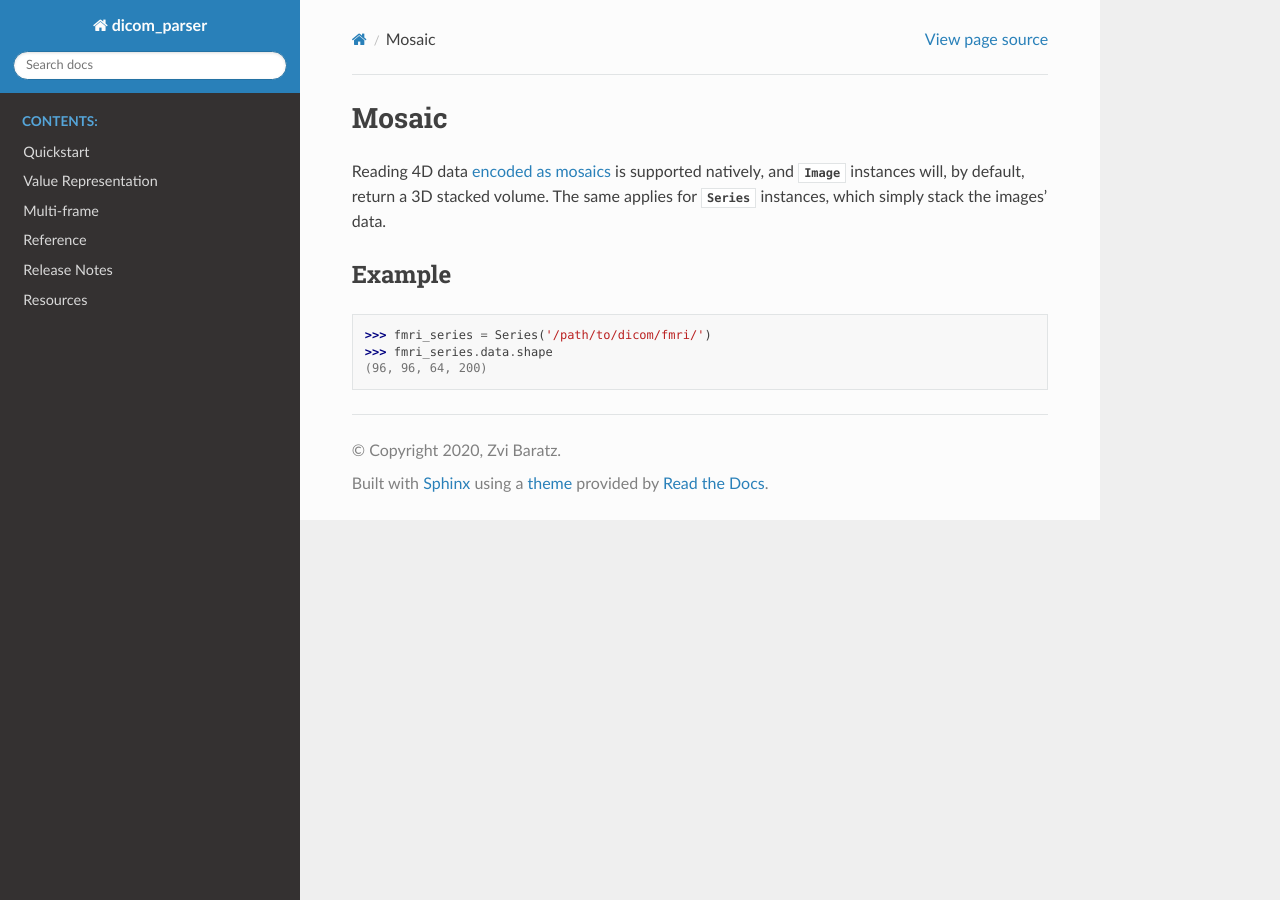
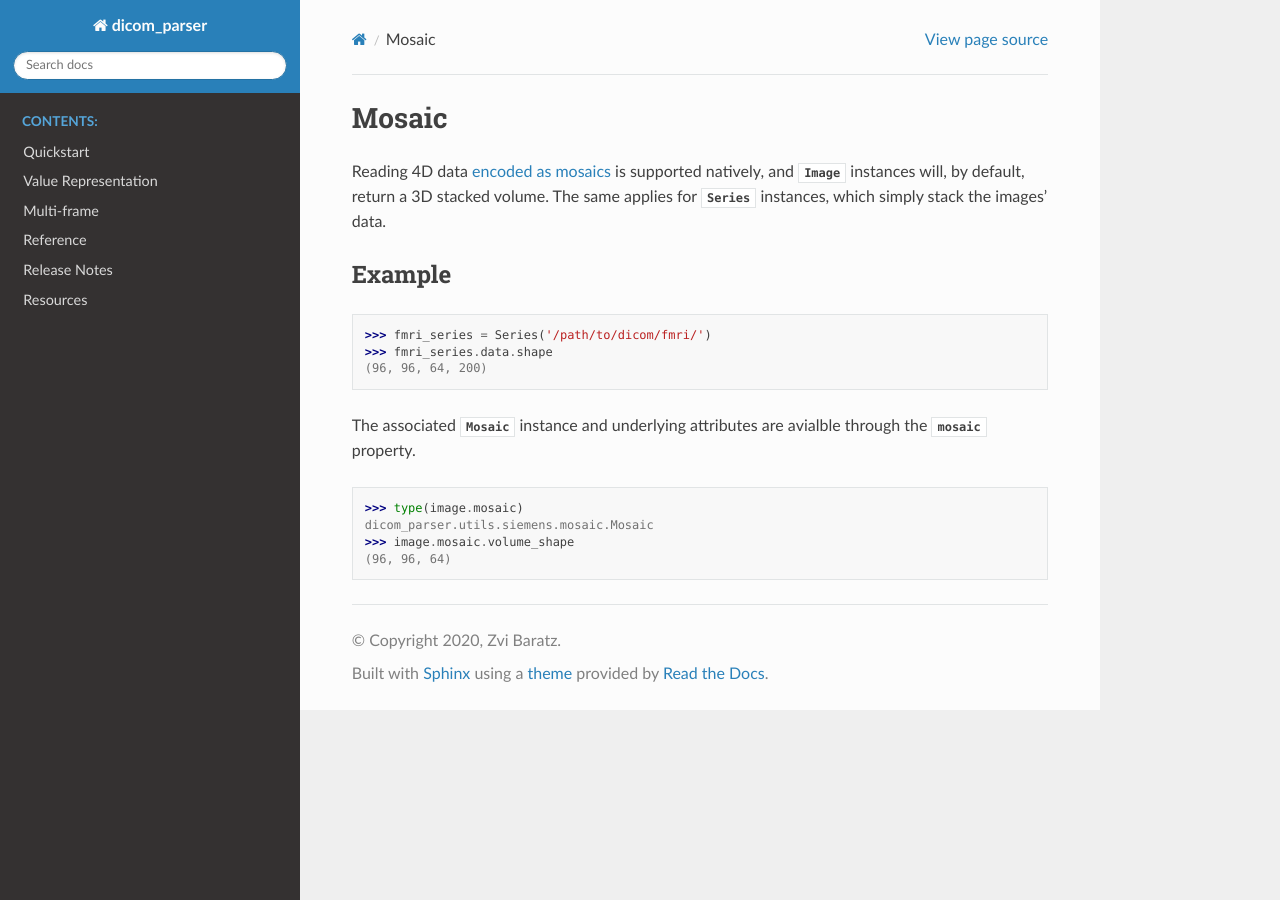
Before and after one commit to open-dicom/dicom_parser, a Sphinx documentation site: the page built from docs/siemens/mosaic.rst, in a window 1280 px wide. Built offline with Sphinx 7.4.7 and the Read the Docs theme 2.0.0, drawn with Linux system fonts in a browser that asks for light colours; pages that are not in the unit, such as notebooks, are missing from menus.

```diff
--- a/docs/modules/dicom_parser.utils.rst
+++ b/docs/modules/dicom_parser.utils.rst
@@ -17,6 +17,7 @@
    :maxdepth: 1
 
    dicom_parser.utils.code_strings
+   dicom_parser.utils.multi_frame
    dicom_parser.utils.sequence_detector
    dicom_parser.utils.siemens
 
--- a/docs/multi_frame.rst
+++ b/docs/multi_frame.rst
@@ -22,7 +22,7 @@
 
     >>> type(image.multi_frame)
     dicom_parser.utils.multi_frame.multi_frame.MultiFrame
-    >>> i.multi_frame.image_orientation_patient
+    >>> image.multi_frame.image_orientation_patient
     array([[ 1.,  0.],
            [ 0.,  0.],
            [ 0., -1.]])
--- a/docs/siemens/mosaic.rst
+++ b/docs/siemens/mosaic.rst
@@ -17,5 +17,16 @@
     >>> fmri_series.data.shape
     (96, 96, 64, 200)
 
+The associated :class:`~dicom_parser.utils.siemens.mosaic.Mosaic` instance and
+underlying attributes are avialble through the
+:attr:`~dicom_parser.image.Image.mosaic` property.
+
+.. code-block:: python
+
+    >>> type(image.mosaic)
+    dicom_parser.utils.siemens.mosaic.Mosaic
+    >>> image.mosaic.volume_shape
+    (96, 96, 64)
+
 .. _encoded as mosaics:
    https://nipy.org/nibabel/dicom/dicom_mosaic.html
```
Also changed, not shown: docs/modules/dicom_parser.utils.multi_frame.rst (added, +38 -0 lines), 1 other file.
